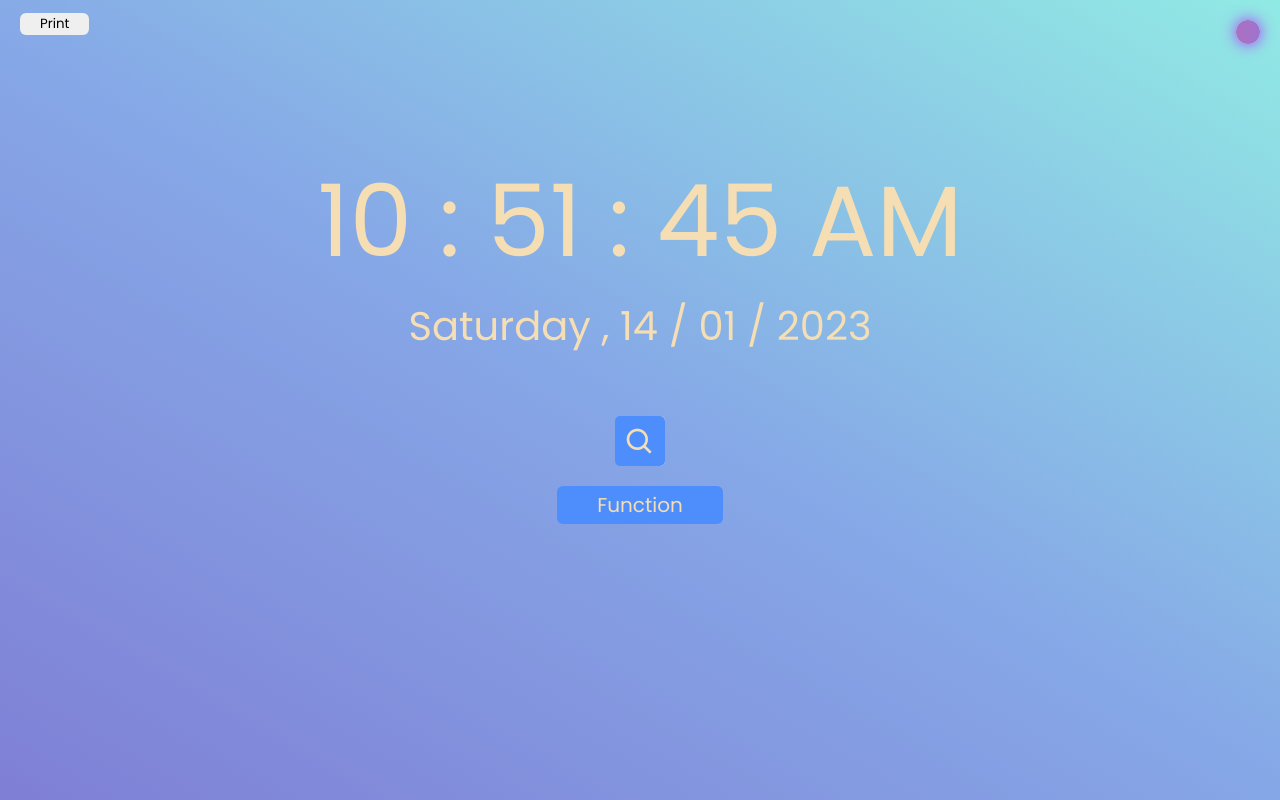
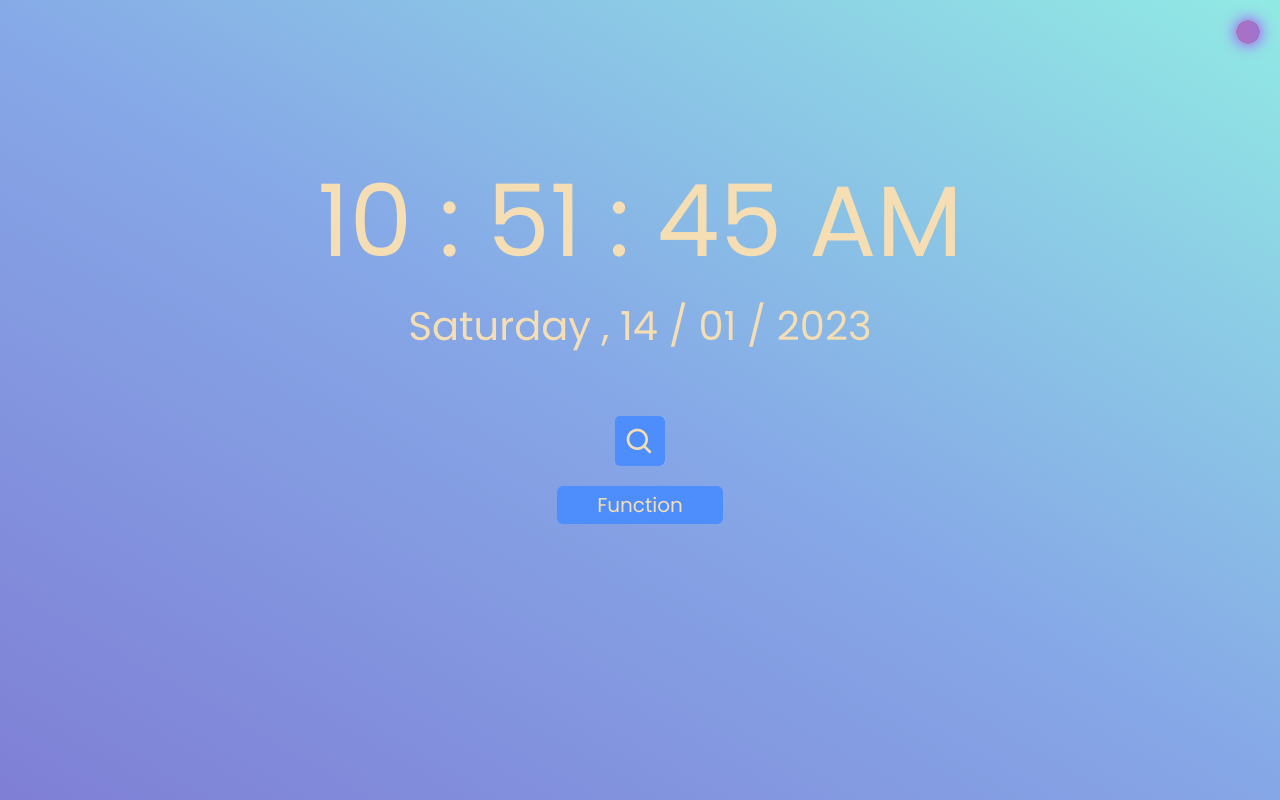
Before and after one commit to NguyenNhatMinh-BYS/Clock, a plain HTML site: page index.html in a window 1280 px wide. Drawn offline with nearby package versions, Linux system fonts and the light colour scheme.

Commit message:
Update index.html

```diff
--- a/index.html
+++ b/index.html
@@ -10,9 +10,9 @@
     <link rel="stylesheet" href="./style.css">
 </head>
 <body>
-    <div class="print">
+    <!-- <div class="print">
         <button >Print</button>
-    </div>
+    </div> -->
     <div class="change_bg">
         <img src="./tim.png" alt="" class="img">
         <img src="./xanh.png" alt="" class="img2 none">
```
